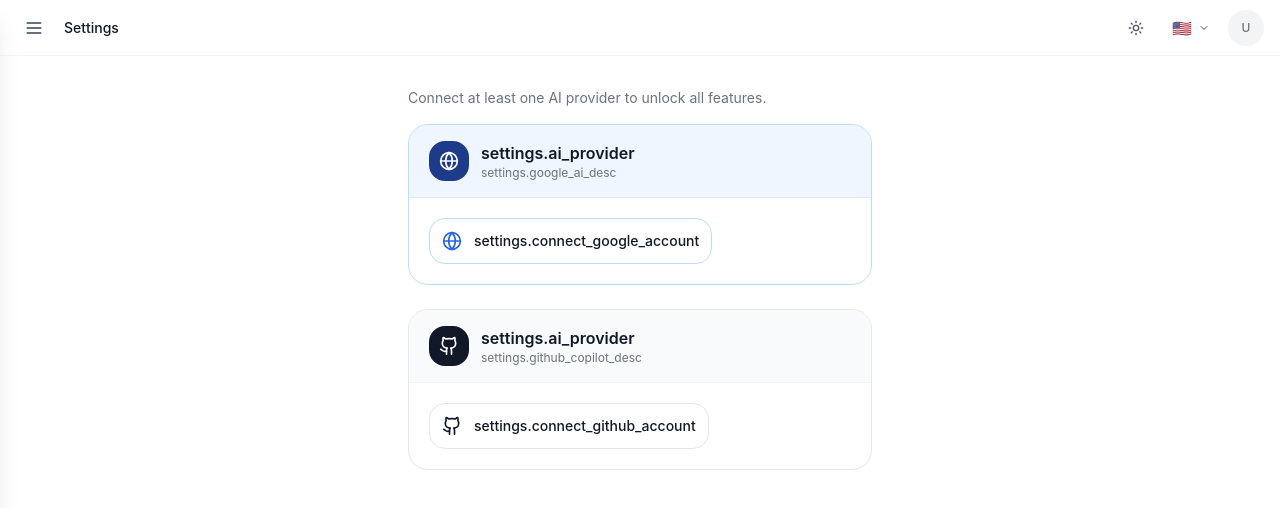
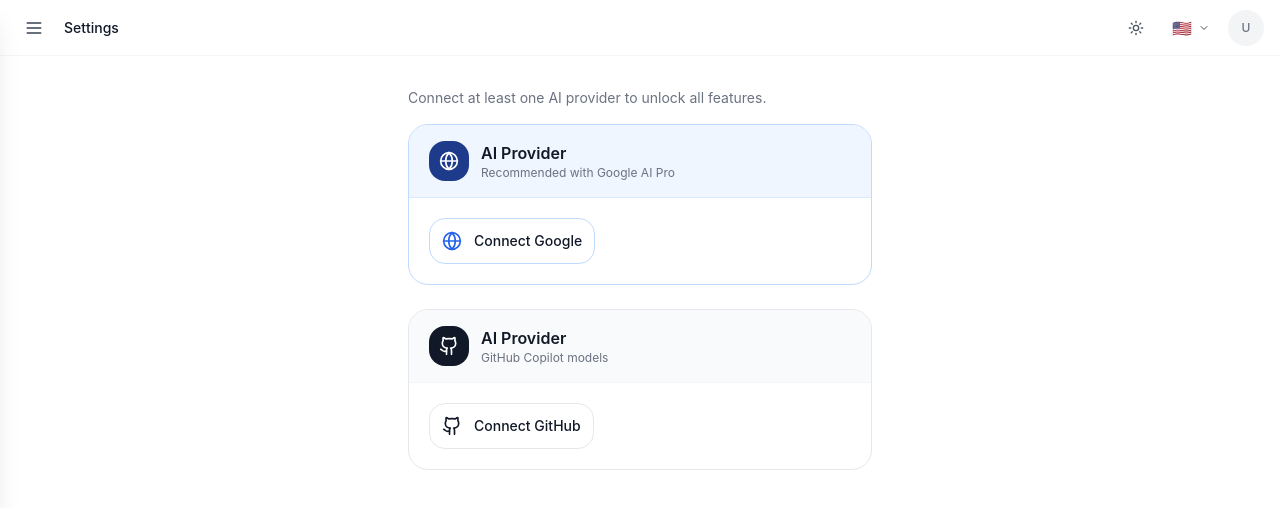
Before and after one commit to KNIGHTABDO/relearn, a Next.js app: page /settings in a window 1280 px wide. Shown: the top 508 px of the page. Built offline with nearby package versions, Linux system fonts and the light colour scheme.

Commit message:
fix: add 12 missing settings i18n keys (ai_provider, copilot_desc, model errors, etc.)

```diff
--- a/src/components/providers/i18n-provider.tsx
+++ b/src/components/providers/i18n-provider.tsx
@@ -179,51 +179,171 @@
     "settings.waiting_for_auth": "Waiting for you to authorize in browser...",
     "settings.connection_failed": "Connection failed. Please try again.",
     "settings.try_again": "Try Again",
+    "settings.ai_provider": "AI Provider",
+    "settings.connect_github_account": "Connect GitHub Account",
+    "settings.connect_google_account": "Connect Google Account",
+    "settings.copilot_token_error": "Failed to get Copilot token",
+    "settings.fetch_models_error": "Failed to fetch models",
+    "settings.fetching_models": "Fetching models...",
+    "settings.gemini_model": "Gemini Model",
+    "settings.github_copilot_desc": "Use GitHub Copilot models for AI features",
+    "settings.google_ai_desc": "Recommended for students with Google AI Pro",
+    "settings.login_failed": "Login failed.",
+    "settings.login_timeout": "Login timed out.",
+    "settings.network_error_fetching_models": "Network error fetching models",
     "settings.connecting": "Conectando...",
     "settings.enter_code_at": "Ingresa este código en",
     "settings.waiting_for_auth": "Esperando autorización en el navegador...",
     "settings.connection_failed": "Error de conexión. Inténtalo de nuevo.",
     "settings.try_again": "Reintentar",
+    "settings.ai_provider": "Proveedor de IA",
+    "settings.connect_github_account": "Conectar cuenta de GitHub",
+    "settings.connect_google_account": "Conectar cuenta de Google",
+    "settings.copilot_token_error": "Error de token",
+    "settings.fetch_models_error": "Error al obtener modelos",
+    "settings.fetching_models": "Obteniendo modelos...",
+    "settings.gemini_model": "Modelo Gemini",
+    "settings.github_copilot_desc": "Modelos de GitHub Copilot",
+    "settings.google_ai_desc": "Recomendado con Google AI Pro",
+    "settings.login_failed": "Error de inicio de sesión.",
+    "settings.login_timeout": "Tiempo agotado.",
+    "settings.network_error_fetching_models": "Error de red",
     "settings.connecting": "Connexion...",
     "settings.enter_code_at": "Entrez ce code sur",
     "settings.waiting_for_auth": "En attente d'autorisation dans le navigateur...",
     "settings.connection_failed": "Échec de connexion. Veuillez réessayer.",
     "settings.try_again": "Réessayer",
+    "settings.ai_provider": "Fournisseur IA",
+    "settings.connect_github_account": "Connecter GitHub",
+    "settings.connect_google_account": "Connecter Google",
+    "settings.copilot_token_error": "Erreur de jeton",
+    "settings.fetch_models_error": "Erreur de chargement",
+    "settings.fetching_models": "Chargement...",
+    "settings.gemini_model": "Modèle Gemini",
+    "settings.github_copilot_desc": "Modèles GitHub Copilot",
+    "settings.google_ai_desc": "Recommandé avec Google AI Pro",
+    "settings.login_failed": "Échec de connexion.",
+    "settings.login_timeout": "Délai dépassé.",
+    "settings.network_error_fetching_models": "Erreur réseau",
     "settings.connecting": "جاري الاتصال...",
     "settings.enter_code_at": "أدخل هذا الرمز في",
     "settings.waiting_for_auth": "في انتظار التفويض في المتصفح...",
     "settings.connection_failed": "فشل الاتصال. يرجى المحاولة مرة أخرى.",
     "settings.try_again": "حاول مرة أخرى",
+    "settings.ai_provider": "AI Provider",
+    "settings.connect_github_account": "Connect GitHub",
+    "settings.connect_google_account": "Connect Google",
+    "settings.copilot_token_error": "Failed to get Copilot token",
+    "settings.fetch_models_error": "Failed to fetch models",
+    "settings.fetching_models": "Fetching models...",
+    "settings.gemini_model": "Gemini Model",
+    "settings.github_copilot_desc": "GitHub Copilot models",
+    "settings.google_ai_desc": "Recommended with Google AI Pro",
+    "settings.login_failed": "Login failed.",
+    "settings.login_timeout": "Login timed out.",
+    "settings.network_error_fetching_models": "Network error fetching models",
     "settings.connecting": "Verbindung wird hergestellt...",
     "settings.enter_code_at": "Geben Sie diesen Code ein bei",
     "settings.waiting_for_auth": "Warte auf Autorisierung im Browser...",
     "settings.connection_failed": "Verbindung fehlgeschlagen.",
     "settings.try_again": "Erneut versuchen",
+    "settings.ai_provider": "AI Provider",
+    "settings.connect_github_account": "Connect GitHub",
+    "settings.connect_google_account": "Connect Google",
+    "settings.copilot_token_error": "Failed to get Copilot token",
+    "settings.fetch_models_error": "Failed to fetch models",
+    "settings.fetching_models": "Fetching models...",
+    "settings.gemini_model": "Gemini Model",
+    "settings.github_copilot_desc": "GitHub Copilot models",
+    "settings.google_ai_desc": "Recommended with Google AI Pro",
+    "settings.login_failed": "Login failed.",
+    "settings.login_timeout": "Login timed out.",
+    "settings.network_error_fetching_models": "Network error fetching models",
     "settings.connecting": "连接中...",
     "settings.enter_code_at": "在以下网址输入此代码",
     "settings.waiting_for_auth": "等待浏览器授权...",
     "settings.connection_failed": "连接失败，请重试。",
     "settings.try_again": "重试",
+    "settings.ai_provider": "AI Provider",
+    "settings.connect_github_account": "Connect GitHub",
+    "settings.connect_google_account": "Connect Google",
+    "settings.copilot_token_error": "Failed to get Copilot token",
+    "settings.fetch_models_error": "Failed to fetch models",
+    "settings.fetching_models": "Fetching models...",
+    "settings.gemini_model": "Gemini Model",
+    "settings.github_copilot_desc": "GitHub Copilot models",
+    "settings.google_ai_desc": "Recommended with Google AI Pro",
+    "settings.login_failed": "Login failed.",
+    "settings.login_timeout": "Login timed out.",
+    "settings.network_error_fetching_models": "Network error fetching models",
     "settings.connecting": "接続中...",
     "settings.enter_code_at": "このコードを入力してください",
     "settings.waiting_for_auth": "ブラウザでの認証を待っています...",
     "settings.connection_failed": "接続に失敗しました。",
     "settings.try_again": "再試行",
+    "settings.ai_provider": "AI Provider",
+    "settings.connect_github_account": "Connect GitHub",
+    "settings.connect_google_account": "Connect Google",
+    "settings.copilot_token_error": "Failed to get Copilot token",
+    "settings.fetch_models_error": "Failed to fetch models",
+    "settings.fetching_models": "Fetching models...",
+    "settings.gemini_model": "Gemini Model",
+    "settings.github_copilot_desc": "GitHub Copilot models",
+    "settings.google_ai_desc": "Recommended with Google AI Pro",
+    "settings.login_failed": "Login failed.",
+    "settings.login_timeout": "Login timed out.",
+    "settings.network_error_fetching_models": "Network error fetching models",
     "settings.connecting": "연결 중...",
     "settings.enter_code_at": "이 코드를 입력하세요",
     "settings.waiting_for_auth": "브라우저에서 인증을 기다리는 중...",
     "settings.connection_failed": "연결에 실패했습니다.",
     "settings.try_again": "다시 시도",
+    "settings.ai_provider": "AI Provider",
+    "settings.connect_github_account": "Connect GitHub",
+    "settings.connect_google_account": "Connect Google",
+    "settings.copilot_token_error": "Failed to get Copilot token",
+    "settings.fetch_models_error": "Failed to fetch models",
+    "settings.fetching_models": "Fetching models...",
+    "settings.gemini_model": "Gemini Model",
+    "settings.github_copilot_desc": "GitHub Copilot models",
+    "settings.google_ai_desc": "Recommended with Google AI Pro",
+    "settings.login_failed": "Login failed.",
+    "settings.login_timeout": "Login timed out.",
+    "settings.network_error_fetching_models": "Network error fetching models",
     "settings.connecting": "Conectando...",
     "settings.enter_code_at": "Digite este código em",
     "settings.waiting_for_auth": "Aguardando autorização no navegador...",
     "settings.connection_failed": "Falha na conexão. Tente novamente.",
     "settings.try_again": "Tentar novamente",
+    "settings.ai_provider": "AI Provider",
+    "settings.connect_github_account": "Connect GitHub",
+    "settings.connect_google_account": "Connect Google",
+    "settings.copilot_token_error": "Failed to get Copilot token",
+    "settings.fetch_models_error": "Failed to fetch models",
+    "settings.fetching_models": "Fetching models...",
+    "settings.gemini_model": "Gemini Model",
+    "settings.github_copilot_desc": "GitHub Copilot models",
+    "settings.google_ai_desc": "Recommended with Google AI Pro",
+    "settings.login_failed": "Login failed.",
+    "settings.login_timeout": "Login timed out.",
+    "settings.network_error_fetching_models": "Network error fetching models",
     "settings.connecting": "कनेक्ट हो रहा है...",
     "settings.enter_code_at": "यह कोड यहाँ दर्ज करें",
     "settings.waiting_for_auth": "ब्राउज़र में प्राधिकरण की प्रतीक्षा...",
     "settings.connection_failed": "कनेक्शन विफल।",
     "settings.try_again": "पुनः प्रयास करें",
+    "settings.ai_provider": "AI Provider",
+    "settings.connect_github_account": "Connect GitHub",
+    "settings.connect_google_account": "Connect Google",
+    "settings.copilot_token_error": "Failed to get Copilot token",
+    "settings.fetch_models_error": "Failed to fetch models",
+    "settings.fetching_models": "Fetching models...",
+    "settings.gemini_model": "Gemini Model",
+    "settings.github_copilot_desc": "GitHub Copilot models",
+    "settings.google_ai_desc": "Recommended with Google AI Pro",
+    "settings.login_failed": "Login failed.",
+    "settings.login_timeout": "Login timed out.",
+    "settings.network_error_fetching_models": "Network error fetching models",
     "settings.language": "Language",
     "settings.theme": "Theme",
     "settings.theme_light": "Light",
```
